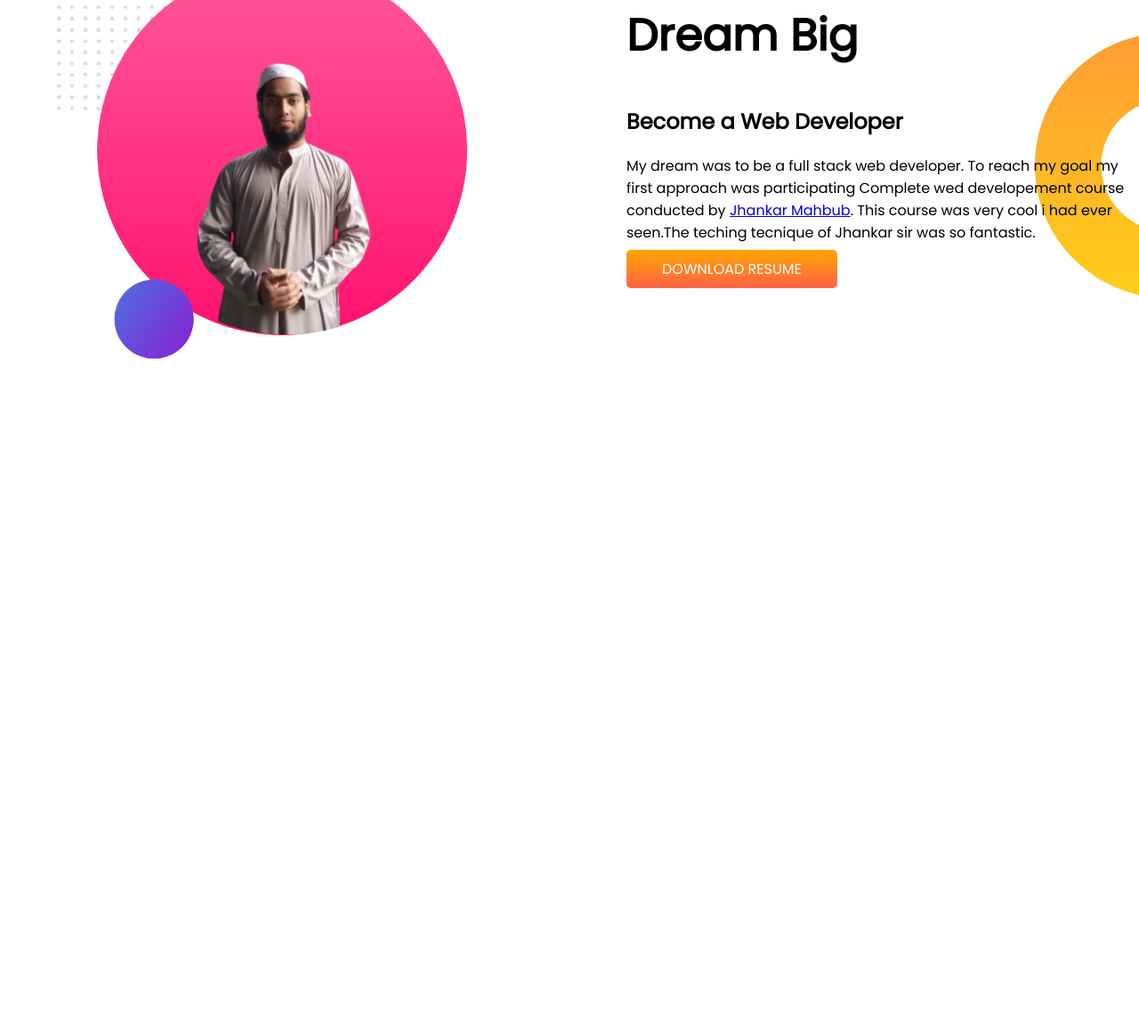
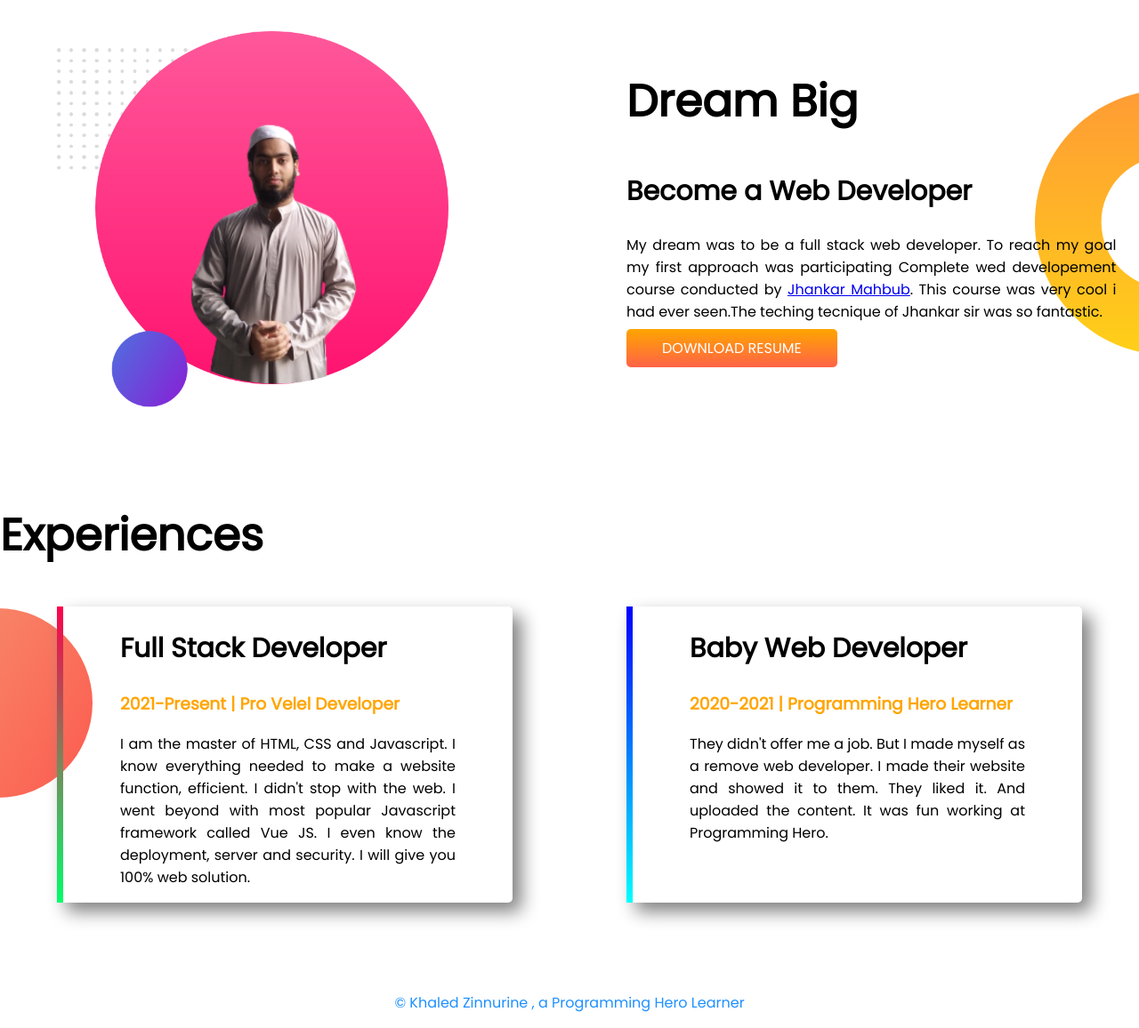
Before and after one commit to KhaledZinnurine/developer-portfolio, a plain HTML site: page index.html in a window 1280 px wide. Shown: the part 603-1759 px from the top of the page at 89% size. Before the commit the page ends 1114 px from the top, so only its background shows below. Drawn offline with Linux system fonts and the light colour scheme.

Commit message:
third commit

```diff
--- a/index.html
+++ b/index.html
@@ -13,7 +13,7 @@
 </head>
 
 <body>
-   <section class="top-banner">
+   <section class="top-banner flexible-container">
     <div class="half-width">
         <h1>Welcome To</h1>
         <h1><span class="orange-color"> Khaled Zinnurine </span> World</h1>
@@ -27,7 +27,7 @@
         <img src="images/khaled_1.png" alt="">
     </div>
    </section>
-   <section class="dream-big">
+   <section class="dream-big flexible-container">
        <div class="half-width">
            <img src="images/khaled_2.png" alt="">
 
@@ -41,6 +41,30 @@
        </div>
 
    </section>
+
+   <section class="experience-area">
+       <h1>Experiences</h1>
+        <div  class="flexible-container">
+            <div id="pro-border" class="experience-item">
+                <h2>Full Stack Developer</h2>
+                <h3 class="orange-color">2021-Present | Pro Velel Developer</h3>
+                <p>I am the master of HTML, CSS and Javascript. I know everything needed to make a website function, efficient. I didn't stop with the web. I went beyond with most popular Javascript framework called Vue JS. I even know the deployment, server and security. I will give you 100% web solution.</p>
+            </div>
+
+            <div id="baby-border" class="experience-item">
+                <h2>Baby Web Developer</h2>
+                <h3 class="orange-color"> 2020-2021 | Programming Hero Learner</h3>
+                <p>They didn't offer me a job. But I made myself as a remove web developer. I made their website and showed it to them. They liked it. And uploaded the content. It was fun working at Programming Hero.</p>
+            </div>
+        </div>
+
+
+   </section>
+   <footer>
+       <p style="text-align: center; color:dodgerblue;">
+        &copy Khaled Zinnurine , a Programming Hero Learner
+       </p>
+   </footer>
 </body>
 
 </html>
--- a/style.css
+++ b/style.css
@@ -7,17 +7,26 @@ h1{
     font-size: 50px;
 
 }
+h2{
+    font-size: 30px;
+}
+p{
+    text-align: justify;
+}
+
 .orange-color{
     color: orange;
 }
 
-section{
+.flexible-container{
     display: flex;
     margin-bottom: 100px;
 }
 .half-width{
     width: 50%;
     padding-left: 5%;
+    padding-right: 2%;
+
 }
 .half-width img{
     width: 80%;
@@ -39,3 +48,30 @@ section{
     background-repeat: no-repeat;
     background-position: right;
 }
+.experience-area{
+    background-image: url(images/exp-bg.png);
+    background-repeat: no-repeat;
+    background-position: left;
+}
+.experience-item{
+    width: 40%;
+    margin-left: 5%;
+    margin-right: 5%;
+    padding-left: 5%;
+    padding-right: 5%;
+    box-shadow: 10px 10px 20px gray;
+    border-radius: 5px;
+
+}
+#pro-border{
+    border-left: 7px solid;
+    border-image: linear-gradient(rgb(255, 0, 76),rgb(0, 255, 106));
+    border-image-slice: 1;
+
+}
+#baby-border{
+    border-left: 7px solid;
+    border-image: linear-gradient(blue,cyan);
+    border-image-slice: 1;
+
+}
```
Also changed, not shown: 4 other files.
